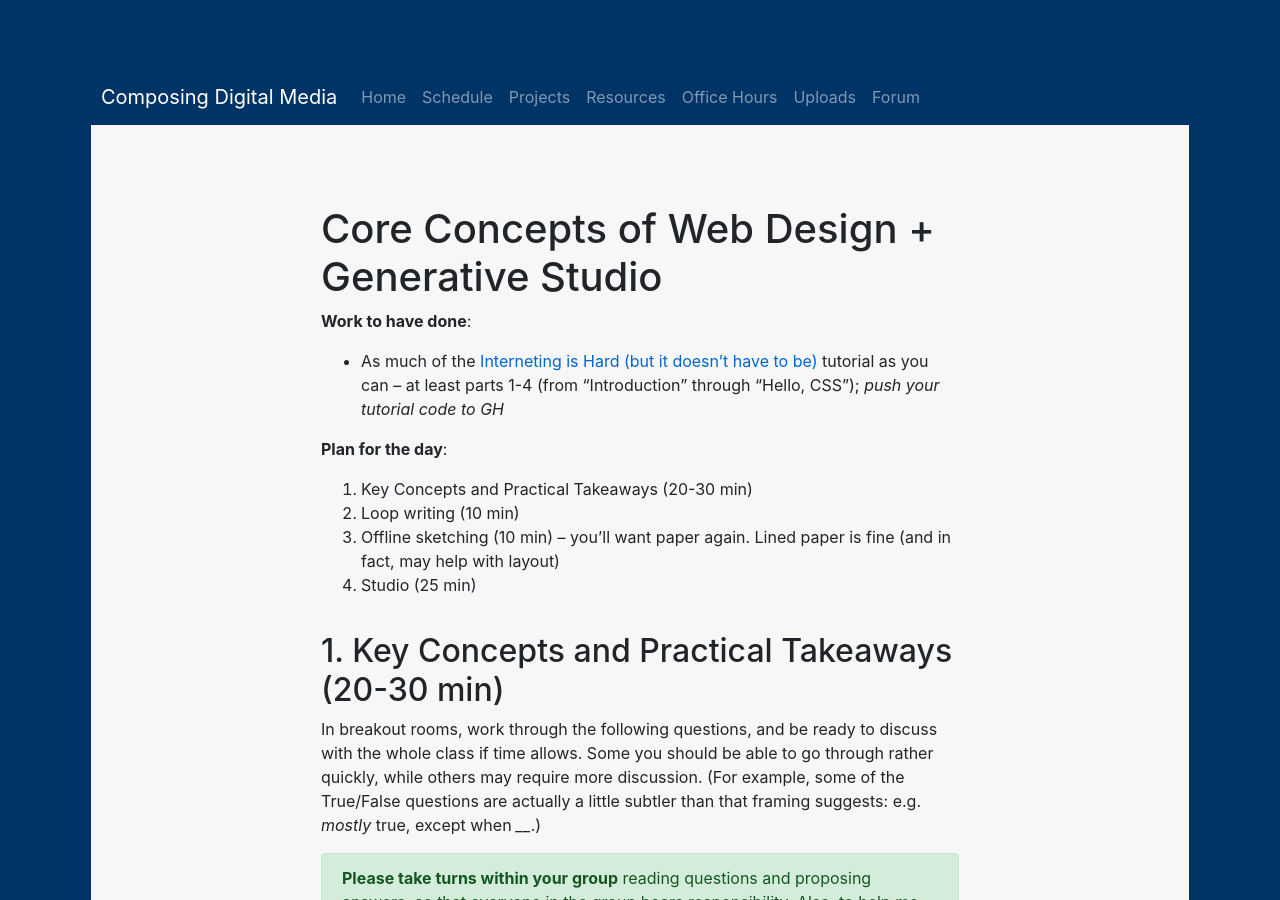
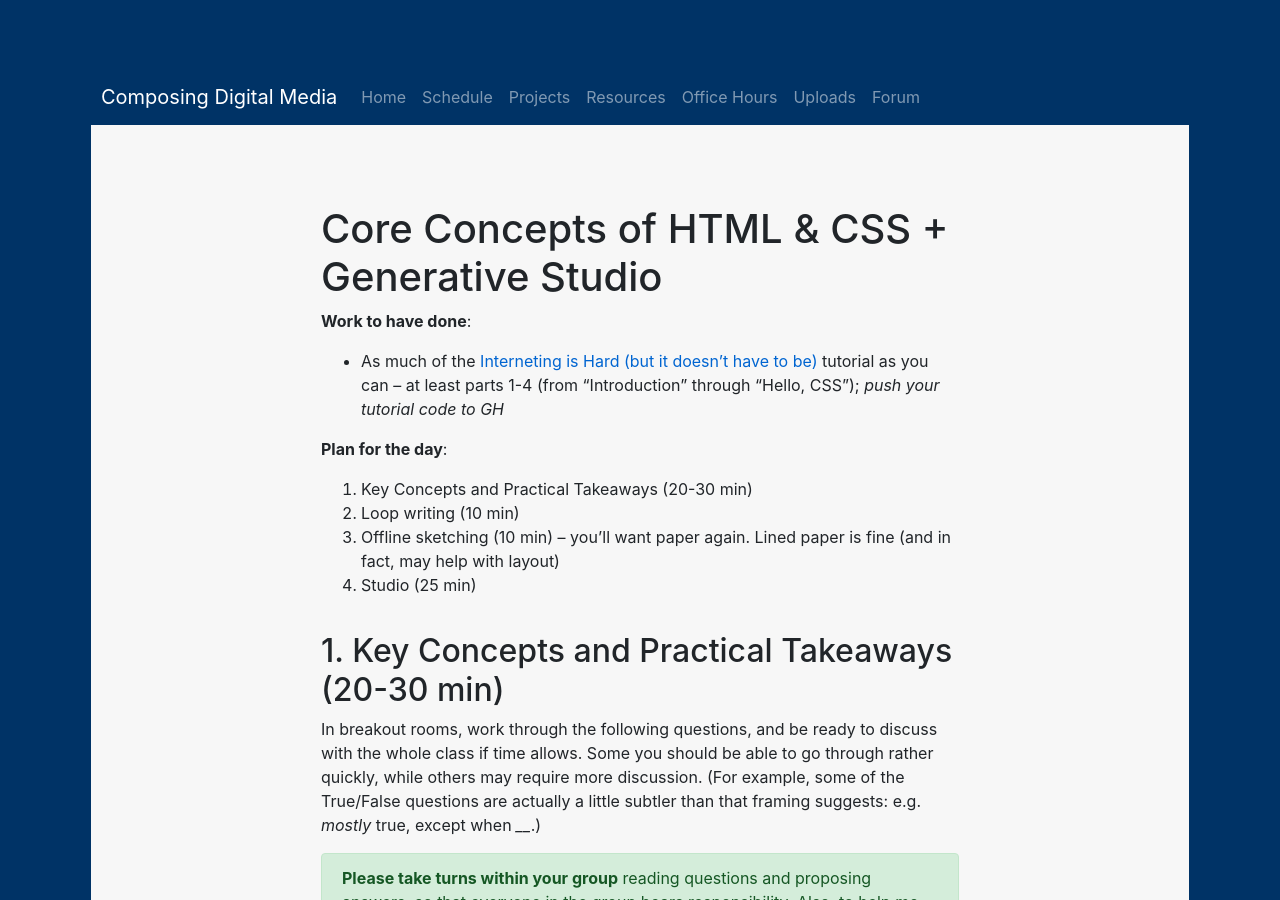
Before and after one commit to benmiller314/cdm2021spring, a Jekyll site: the page built from plans/lesson-17.md, in a window 1280 px wide and 900 px high. Built offline with Jekyll 4.4.1, drawn with Linux system fonts in a browser that asks for light colours; our own code applies the rules of GitHub Pages for plain Markdown files.

Commit message:
more accurate title for lesson 17
We didn't really talk about design, but we did review core CSS & HTML principles

```diff
--- a/plans/lesson-17.md
+++ b/plans/lesson-17.md
@@ -1,5 +1,5 @@
 
-# Core Concepts of Web Design + Generative Studio
+# Core Concepts of HTML & CSS + Generative Studio
 
 **Work to have done**:
 * As much of the [Interneting is Hard (but it doesn't have to be)](https://internetingishard.com/html-and-css/) tutorial as you can – at least parts 1-4 (from "Introduction" through "Hello, CSS"); _push your tutorial code to GH_
```
